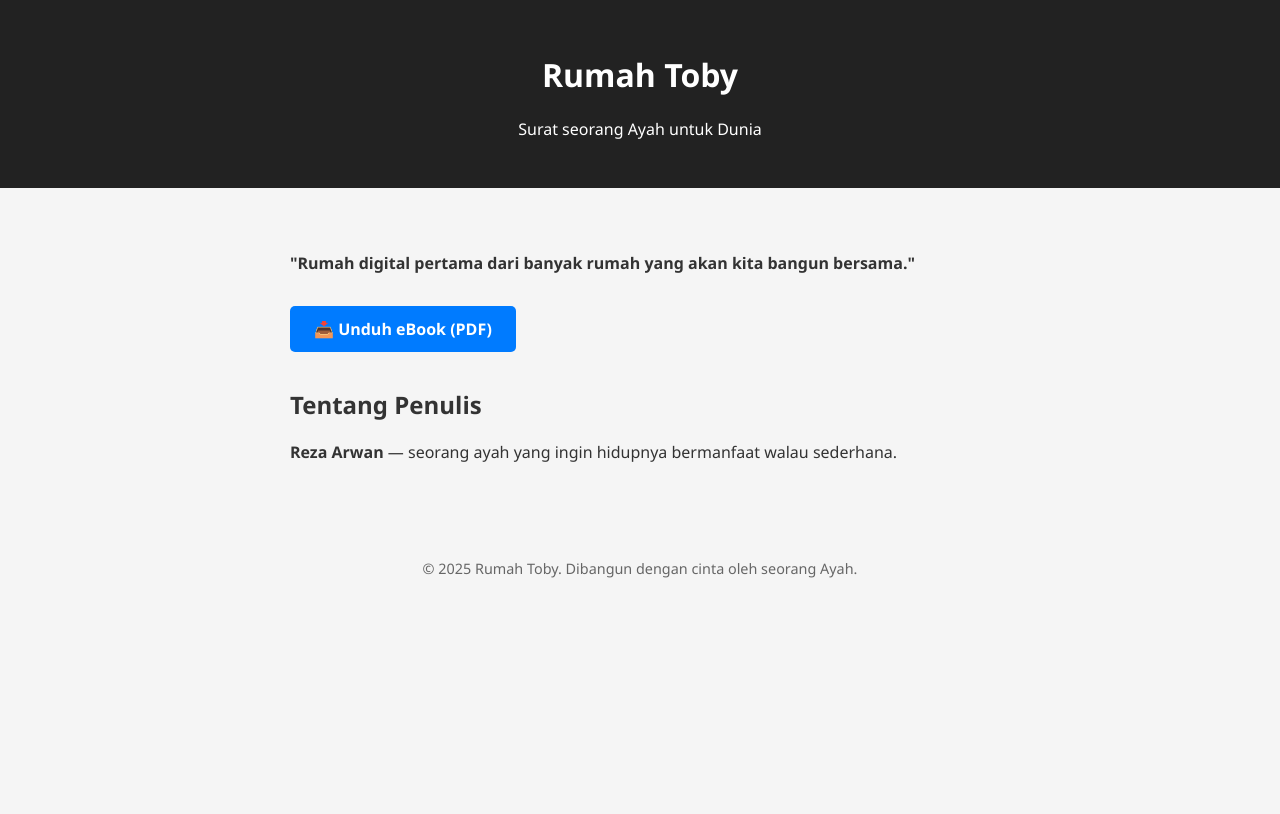
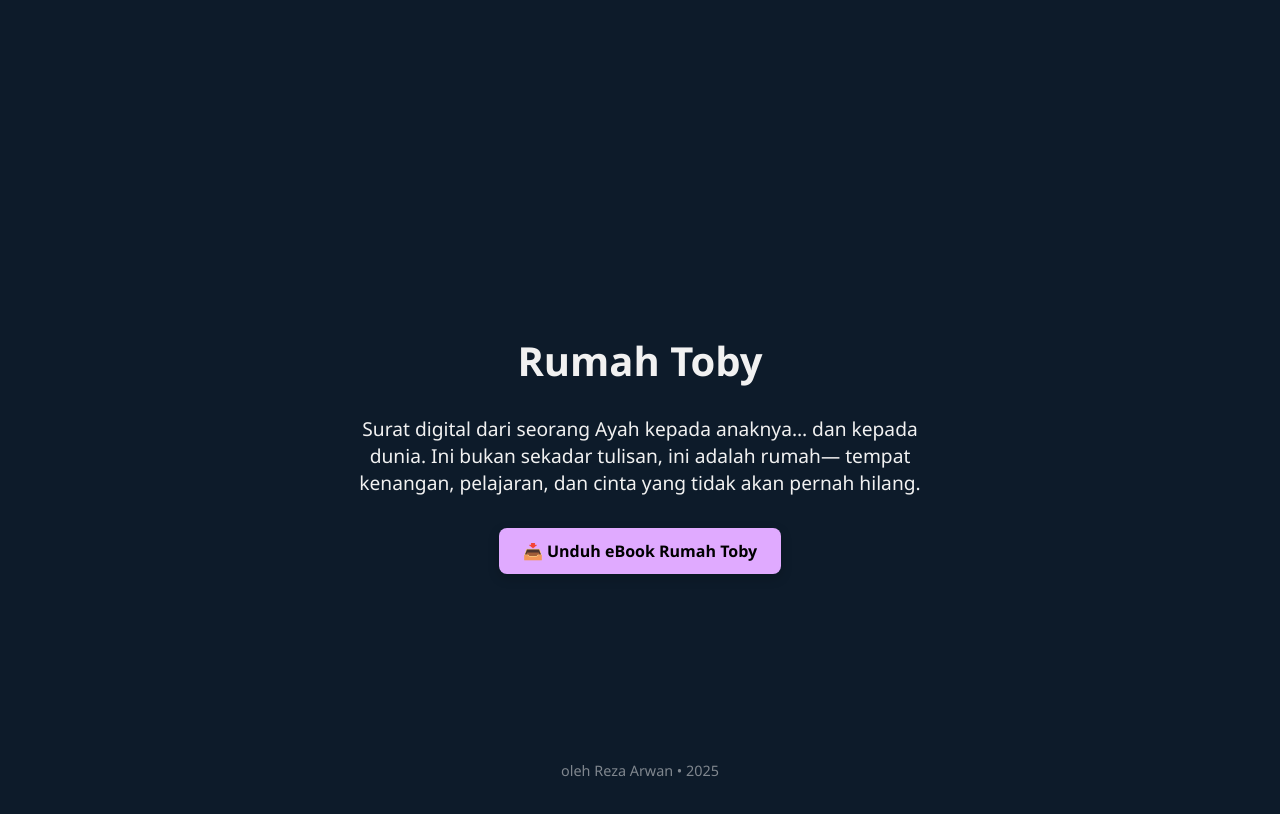
Before and after one commit to rezaldy0201/rumah-toby, a plain HTML site: page index.html in a window 1280 px wide. Drawn offline with Linux system fonts and the light colour scheme.

Commit message:
Update index.html

```diff
--- a/index.html
+++ b/index.html
@@ -8,55 +8,61 @@
     body {
       margin: 0;
       font-family: 'Segoe UI', sans-serif;
-      background-color: #f5f5f5;
-      color: #333;
-    }
-    header {
-      background-color: #222;
-      color: #fff;
-      padding: 2rem;
+      background-color: #0d1b2a;
+      color: #f1f1f1;
+      display: flex;
+      flex-direction: column;
+      align-items: center;
+      justify-content: center;
+      padding: 40px 20px;
+      min-height: 100vh;
       text-align: center;
     }
-    main {
-      max-width: 700px;
-      margin: 2rem auto;
-      padding: 1rem;
+    h1 {
+      font-size: 2.5rem;
+      margin-bottom: 0.5rem;
     }
-    .button-download {
-      display: inline-block;
-      margin: 1rem 0;
-      padding: 0.75rem 1.5rem;
-      background-color: #007bff;
-      color: #fff;
+    p {
+      font-size: 1.2rem;
+      max-width: 600px;
+      margin-bottom: 2rem;
+    }
+    .btn {
+      background-color: #e0aaff;
+      color: #000;
+      padding: 12px 24px;
+      border: none;
+      border-radius: 8px;
+      font-size: 1rem;
       text-decoration: none;
-      border-radius: 5px;
       font-weight: bold;
+      box-shadow: 0 4px 12px rgba(0,0,0,0.2);
     }
-    footer {
-      text-align: center;
+    .btn:hover {
+      background-color: #c77dff;
+      cursor: pointer;
+    }
+    .footer {
+      position: absolute;
+      bottom: 20px;
       font-size: 0.9rem;
-      padding: 2rem;
-      color: #666;
+      opacity: 0.5;
     }
   </style>
 </head>
 <body>
-  <header>
-    <h1>Rumah Toby</h1>
-    <p>Surat seorang Ayah untuk Dunia</p>
-  </header>
 
-  <main>
-    <p><strong>"Rumah digital pertama dari banyak rumah yang akan kita bangun bersama."</strong></p>
+  <h1>Rumah Toby</h1>
+  <p>
+    Surat digital dari seorang Ayah kepada anaknya…
+    dan kepada dunia.
+    Ini bukan sekadar tulisan, ini adalah rumah—
+    tempat kenangan, pelajaran, dan cinta yang tidak akan pernah hilang.
+  </p>
 
-    <a href="Rumah_Toby_eBook_Pertama.pdf" class="button-download">📥 Unduh eBook (PDF)</a>
+  <a href="ebook-rumah-toby.pdf" class="btn" download>📥 Unduh eBook Rumah Toby</a>
 
-    <h2>Tentang Penulis</h2>
-    <p><strong>Reza Arwan</strong> — seorang ayah yang ingin hidupnya bermanfaat walau sederhana.</p>
-  </main>
+  <div class="footer">oleh Reza Arwan • 2025</div>
 
-  <footer>
-    &copy; 2025 Rumah Toby. Dibangun dengan cinta oleh seorang Ayah.
-  </footer>
 </body>
 </html>
```
